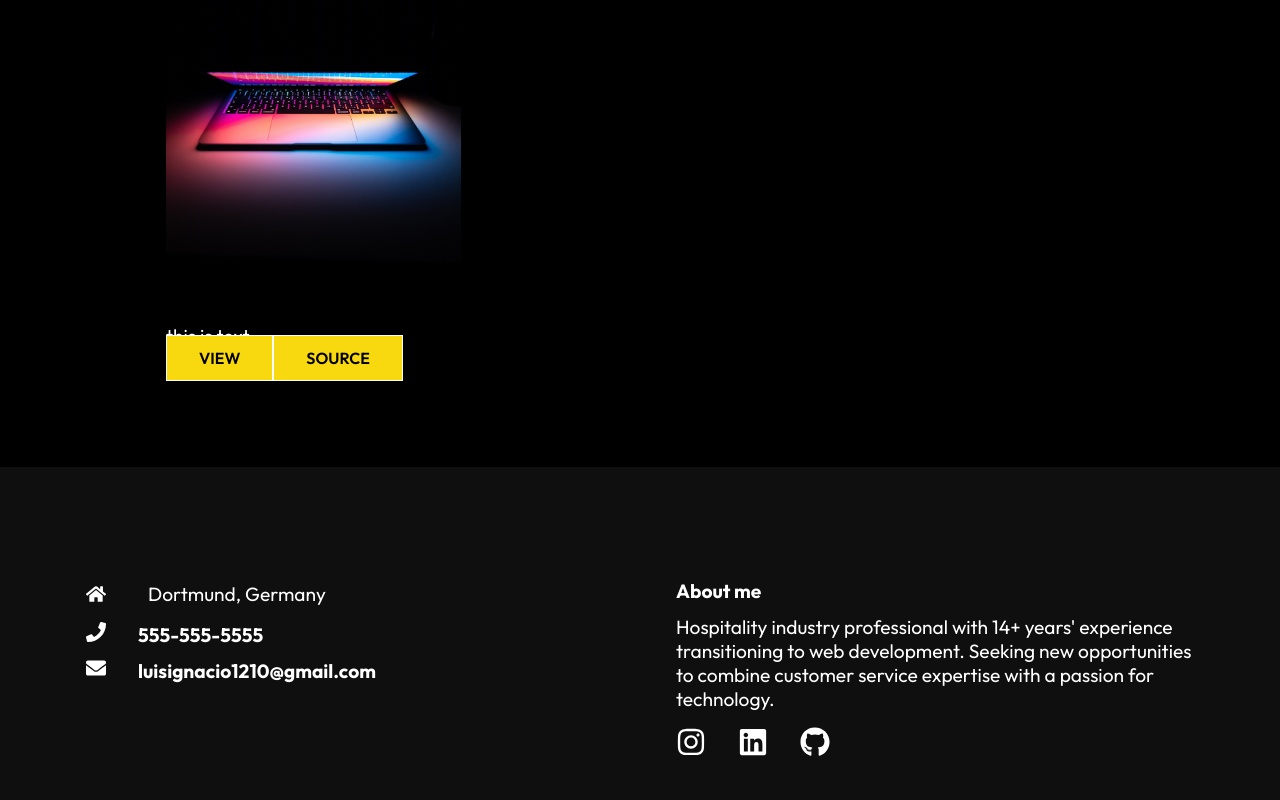
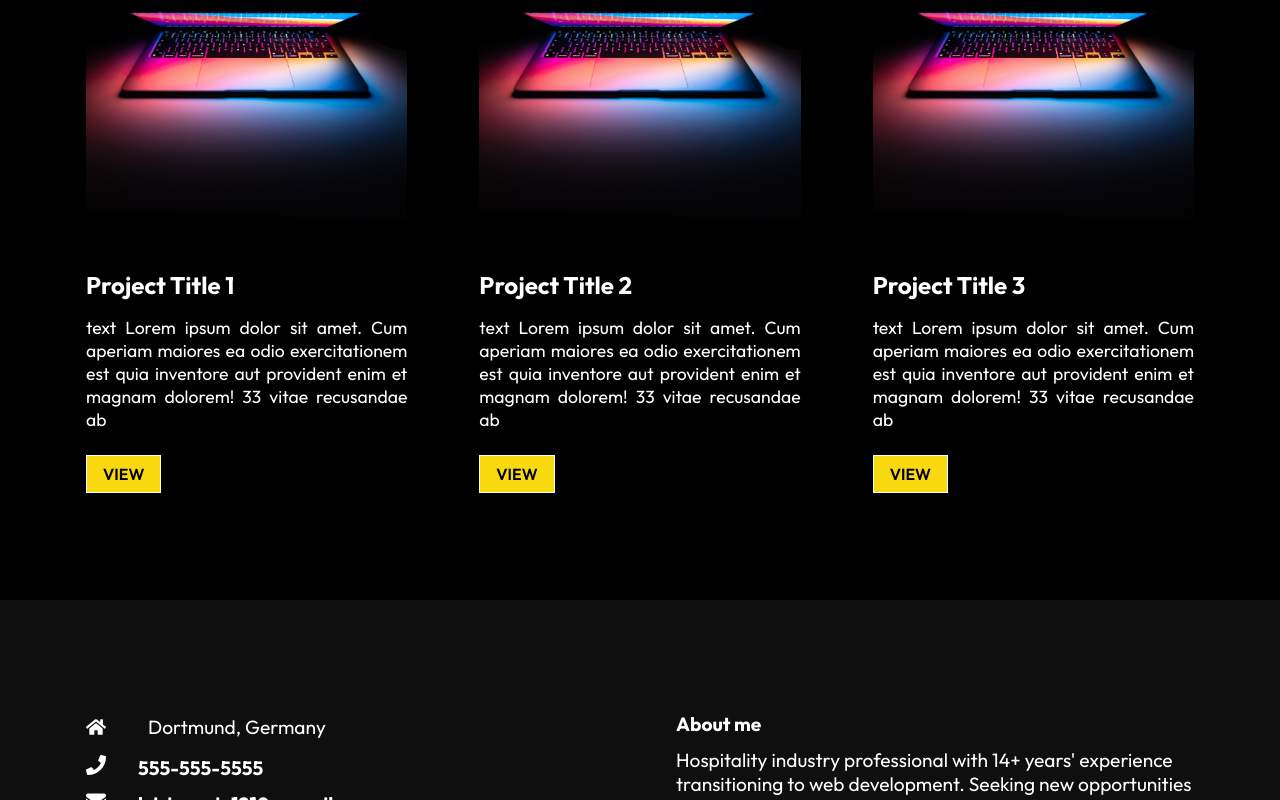
Before and after one commit to LuisRojas14/Portfolio, a React (Create React App) app: page /project in a window 1280 px wide. Shown: the part 871-1671 px from the top of the page. Built offline with nearby package versions, Linux system fonts and the light colour scheme.

Commit message:
adding projects cards

```diff
--- a/src/components/WorkCard.js
+++ b/src/components/WorkCard.js
@@ -10,21 +10,54 @@ const WorkCard = () => {
       <div className="project-container">
         <div className="project-card">
           <img src={pro1} alt="photo" />
-          <h2 className="project-title"> Project Title</h2>
+          <h2 className="project-title"> Project Title 1</h2>
           <div className="pro-details">
-            <p> this is text</p>
+            <p> text  Lorem ipsum dolor sit amet. Cum aperiam maiores ea odio exercitationem est quia inventore aut provident enim et magnam dolorem! 33 vitae recusandae ab
+            </p>
             <div className="pro-btns">
               <NavLink to="url.com" className="btn">
                 View
               </NavLink>
+              {/* <NavLink to="url.com" className="btn">
+                source
+              </NavLink> */}
+            </div>
+          </div>
+        </div>
+        <div className="project-card">
+          <img src={pro1} alt="photo" />
+          <h2 className="project-title"> Project Title 2</h2>
+          <div className="pro-details">
+            <p> text  Lorem ipsum dolor sit amet. Cum aperiam maiores ea odio exercitationem est quia inventore aut provident enim et magnam dolorem! 33 vitae recusandae ab
+            </p>
+            <div className="pro-btns">
               <NavLink to="url.com" className="btn">
+                View
+              </NavLink>
+              {/* <NavLink to="url.com" className="btn">
                 source
+              </NavLink> */}
+            </div>
+          </div>
+        </div>
+        <div className="project-card">
+          <img src={pro1} alt="photo" />
+          <h2 className="project-title"> Project Title 3</h2>
+          <div className="pro-details">
+            <p> text  Lorem ipsum dolor sit amet. Cum aperiam maiores ea odio exercitationem est quia inventore aut provident enim et magnam dolorem! 33 vitae recusandae ab
+            </p>
+            <div className="pro-btns">
+              <NavLink to="url.com" className="btn">
+                View
               </NavLink>
+              {/* <NavLink to="url.com" className="btn">
+                source
+              </NavLink> */}
             </div>
           </div>
         </div>
       </div>
-    </div>
+      </div>
   );
 };
 
--- a/src/components/WorkCardStyle.css
+++ b/src/components/WorkCardStyle.css
@@ -7,8 +7,8 @@
   margin: auto;
   display: grid;
   grid-template-columns: repeat(3, 1fr);
-  grid: gap 40px;
-  padding: 5rem;
+  grid-gap: 40px;
+  padding-bottom: 5rem;
 }
 .project-card {
   background: black;
@@ -17,3 +17,34 @@
 .project-card img {
   width: 100%;
 }
+.project-title {
+  color: white;
+  padding: 1rem 0;
+}
+
+.pro-details p {
+  padding-bottom: 1rem;
+  font-size: 1.1rem;
+  text-align: justify;
+}
+.pro-btns {
+  display: flex;
+  justify-content: space-between;
+  padding: 0.5rem 0;
+}
+.pro-btns .btn {
+  padding: 0.5rem 1rem;
+}
+.card .btn {
+  display: block;
+  width: 80%;
+  margin: 2rem 0;
+}
+
+@media screen and (max-width: 74) {
+  .project-container {
+    max-width: 90%;
+    margin: auto;
+    grid-template-columns: 1fr;
+  }
+}
```
